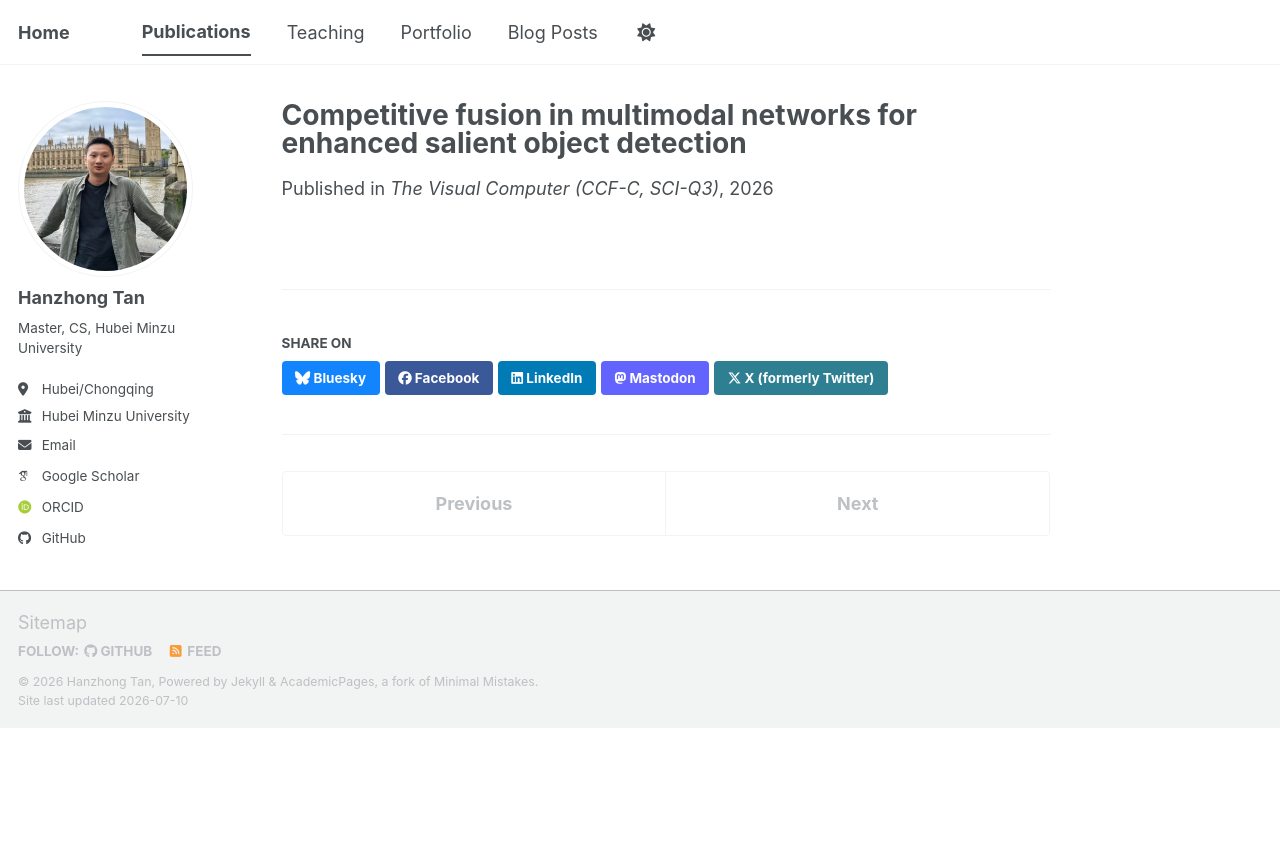
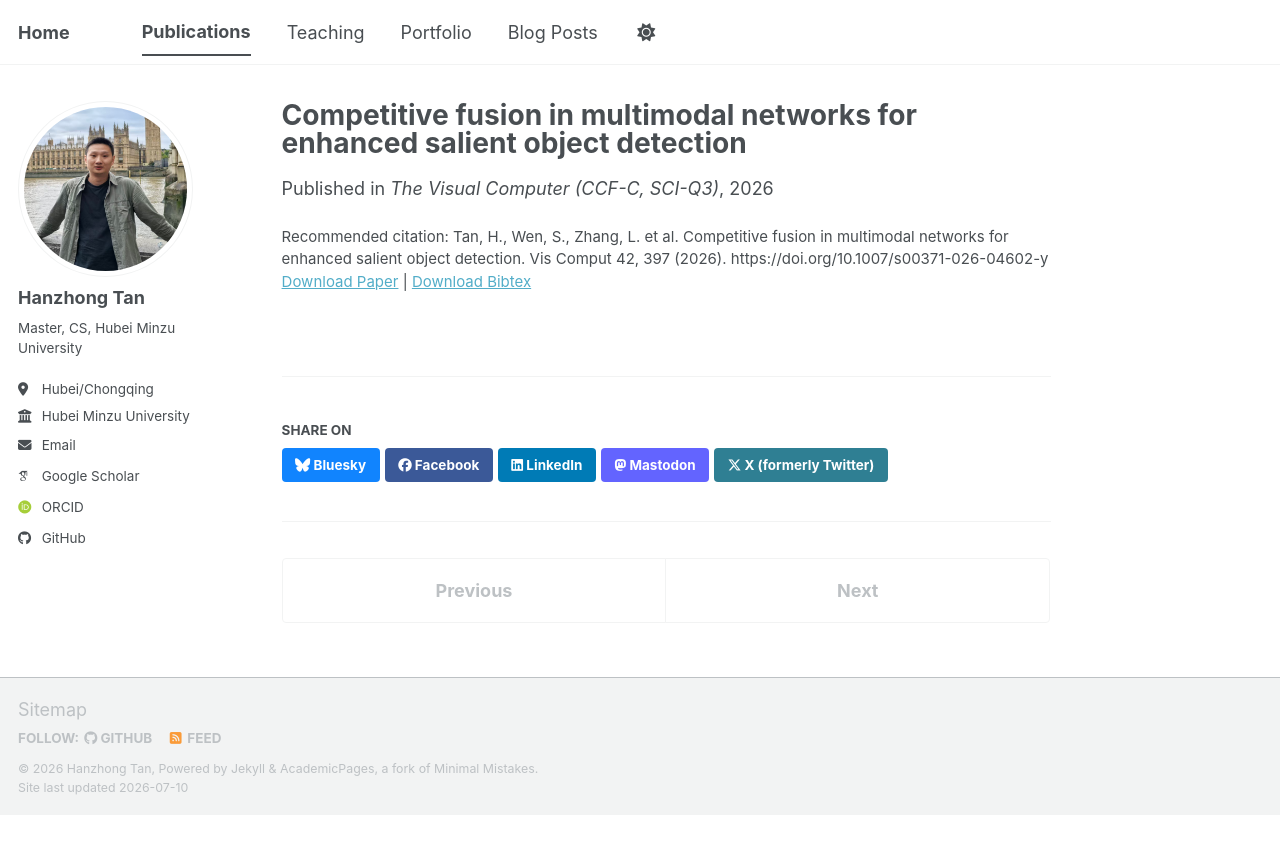
Before and after one commit to liangjiaxiaoqi/liangjiaxiaoqi.github.io, a Jekyll site: the page built from _publications/2026-07-09-Competitive fusion in multimodal networks for enhanced salient object detection.md, in a window 1280 px wide. Shown: the top 854 px of the page. Built offline with Jekyll 4.4.1, drawn with Linux system fonts in a browser that asks for light colours; some web fonts are replaced; a script bundle is joined from its source files by our own code; library files that are not in the unit come from our copies.

Commit message:
Update 2026-07-09-Competitive fusion in multimodal networks for enhanced salient object detection.md

```diff
--- a/_publications/2026-07-09-Competitive fusion in multimodal networks for enhanced salient object detection.md
+++ b/_publications/2026-07-09-Competitive fusion in multimodal networks for enhanced salient object detection.md
@@ -3,11 +3,11 @@ title: "Competitive fusion in multimodal networks for enhanced salient object de
 collection: publications
 category: manuscripts
 #permalink: /publication/2009-10-01-paper-title-number-1
-excerpt: 'Authors: **Hanzhong Tan**; Shuangbing Wen; Linfeng Zhang; Jun Li; Tao Hu'  # 'This paper is about the number 1. The number 2 is left for future work.'
+excerpt: 'Authors: **Hanzhong Tan**; Shuangbing Wen; Linfeng Zhang; Jun Li; Tao Hu'
 date: 2026-07-09
 venue: 'The Visual Computer (CCF-C, SCI-Q3)'
 #slidesurl: 'https://academicpages.github.io/files/slides1.pdf'
-paperurl: 'https://ieeexplore.ieee.org/document/11037414'  #'https://academicpages.github.io/files/3-Multivariate Machine Learning Model Based on YOLOv8 for Traffic Flow Prediction in Intelligent Transportation Systems.pdf'
-#bibtexurl: 'https://academicpages.github.io/files/bibtex1.bib'
-#citation: 'Your Name, You. (2009). &quot;Paper Title Number 1.&quot; <i>Journal 1</i>. 1(1).'
+paperurl: 'https://academicpages.github.io/files/2026-07-09Competitive fusion in multimodal networks for enhanced salient object detection .pdf'  #'https://academicpages.github.io/files/3-Multivariate Machine Learning Model Based on YOLOv8 for Traffic Flow Prediction in Intelligent Transportation Systems.pdf'
+bibtexurl: 'https://academicpages.github.io/files/2026-07-09-Competitive fusion in multimodal networks for enhanced salient object detection-10.1007_s00371-026-04602-y-citation.ris'
+citation: 'Tan, H., Wen, S., Zhang, L. et al. Competitive fusion in multimodal networks for enhanced salient object detection. Vis Comput 42, 397 (2026). https://doi.org/10.1007/s00371-026-04602-y'
 ---
```
